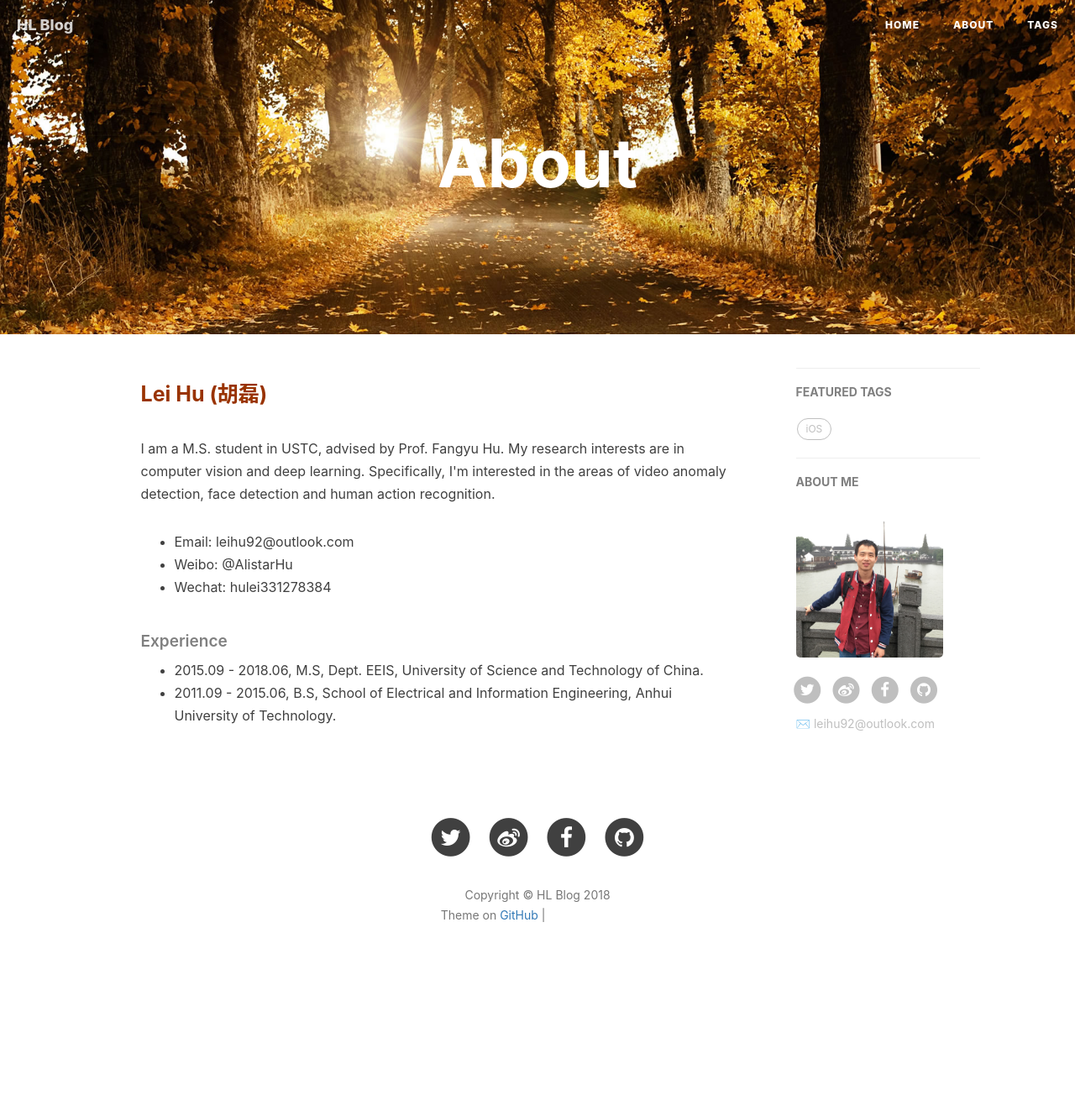
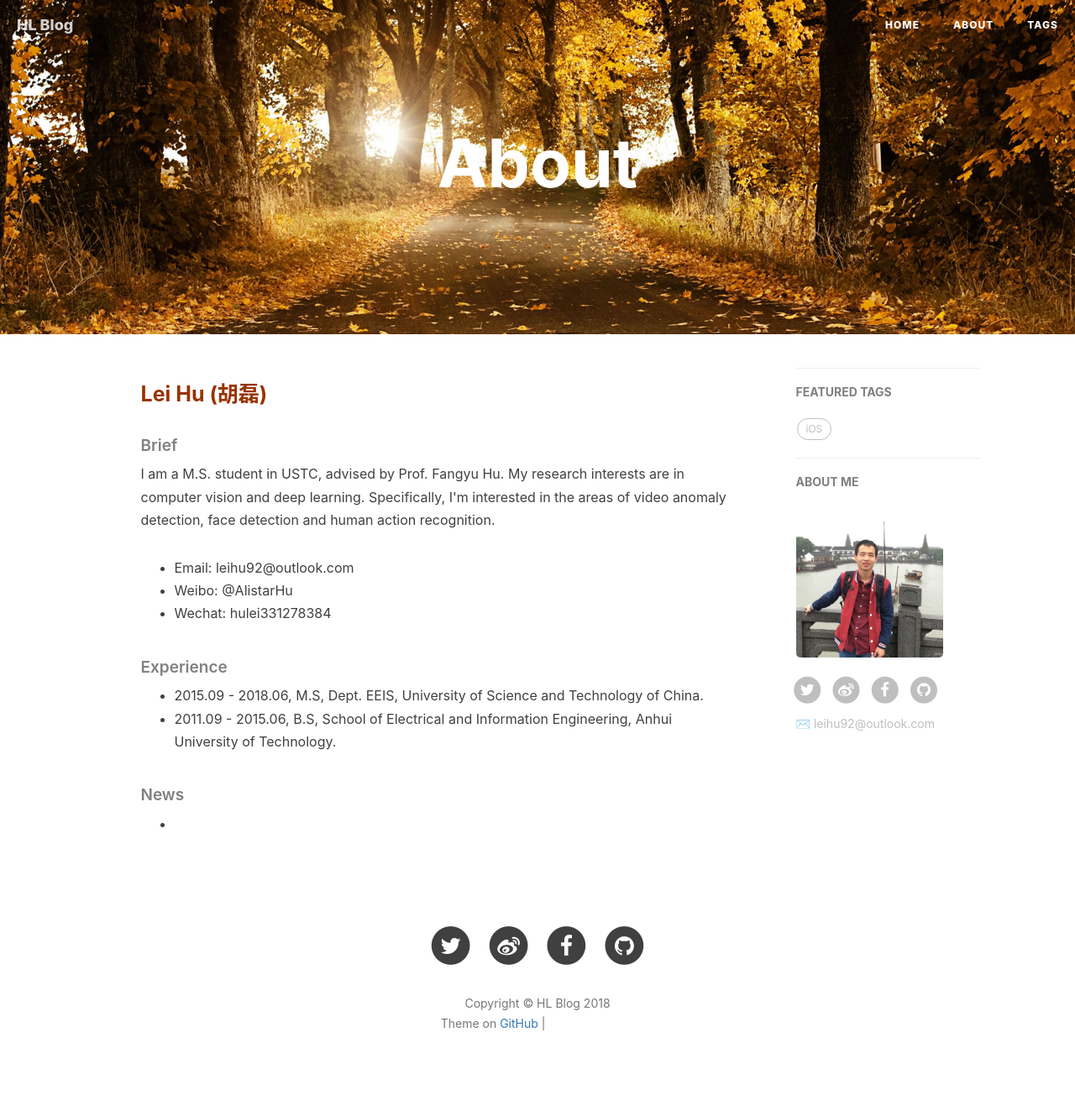
Before and after one commit to alistarhu/alistarhu.github.io, a Jekyll site: the page built from about.html, in a window 1280 px wide. Shown: the whole page at 84% size. Built offline with Jekyll 4.4.1, drawn with Linux system fonts in a browser that asks for light colours; nearby versions of some CDN libraries; comment, search, counter and statistics services are not loaded; before the commit the page ends 1194 px from its top, so only the background shows below that; grey boxes are pictures that could not be loaded.

Commit message:
Update about.html

```diff
--- a/about.html
+++ b/about.html
@@ -15,6 +15,7 @@ header-img: "img/post-bg-desk3.jpg"
 <div class="zh post-container">
     <p style="font-size:25px; color:#930; font-weight:bold">Lei Hu (胡磊)</p>
 
+    <h5>Brief</h5>
     <p>I am a M.S. student in USTC, advised by Prof. Fangyu Hu. My research interests are in computer vision and deep learning. Specifically, I'm interested in the areas of video anomaly detection, face detection and human action recognition.</p>
     <ul>
         <li>Email: leihu92@outlook.com</li>
@@ -26,6 +27,11 @@ header-img: "img/post-bg-desk3.jpg"
     <ul>
         <li>2015.09 - 2018.06, M.S, Dept. EEIS, University of Science and Technology of China.</li>
         <li>2011.09 - 2015.06, B.S, School of Electrical and Information Engineering, Anhui University of Technology.</li>
+    </ul>
+
+    <h5>News</h5>
+    <ul>
+        <li></li>
     </ul>
 
 </div>
```
